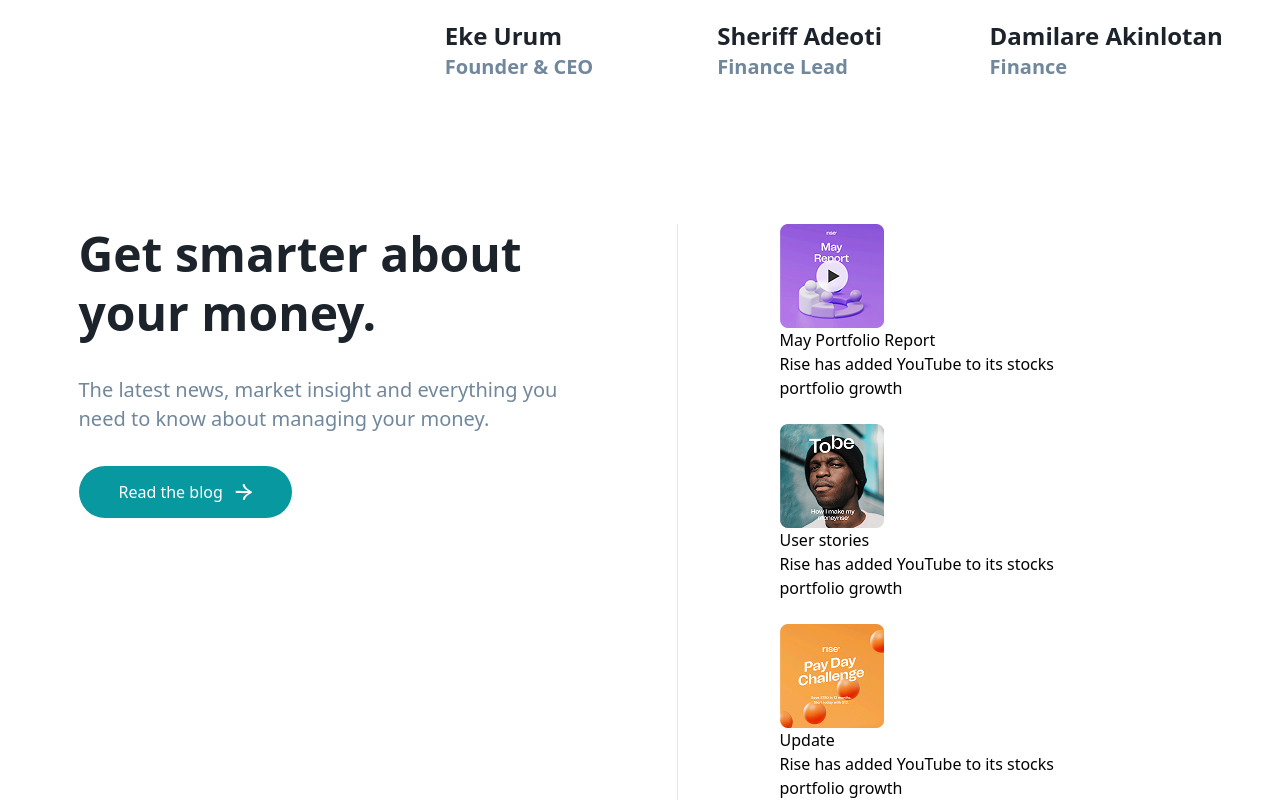
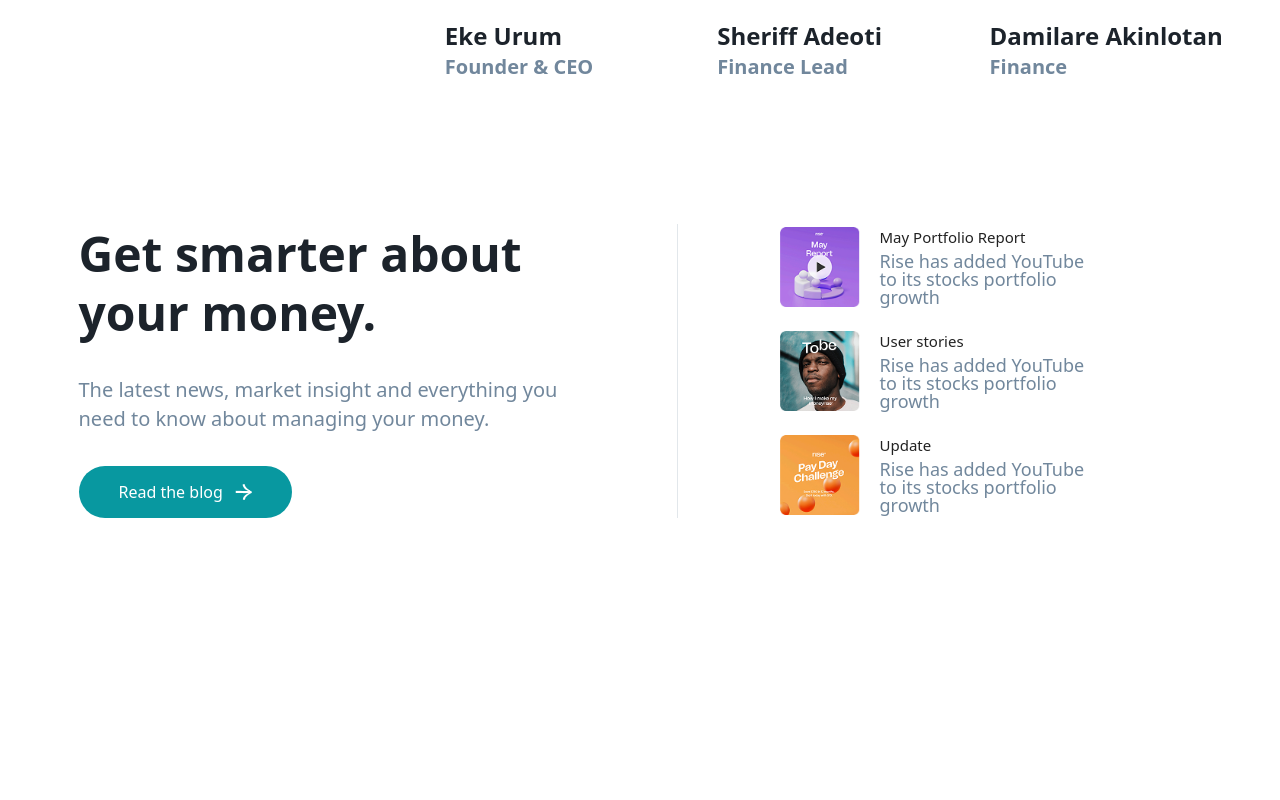
Before and after one commit to blessing986/Rise-Test, a React (Vite) app: page / in a window 1280 px wide. Shown: the part 5360-6160 px from the top of the page. After the commit the page ends 5878 px from the top, so only its background shows below. Built offline with nearby package versions, Linux system fonts and the light colour scheme.

Commit message:
chore: minor fix

```diff
--- a/src/components/BlogItem/BlogItem.tsx
+++ b/src/components/BlogItem/BlogItem.tsx
@@ -1,3 +1,5 @@
+import styles from "./BlogItem.module.css";
+
 interface BlogItemType {
   img: string;
   label: string;
@@ -6,44 +8,15 @@
 
 const BlogItem = ({ img, label, description }: BlogItemType) => {
   return (
-    <>
-      <div className="flex items-center lg:justify-center gap-[20px] sm:px-10 md:px-0">
-        <img src={img} alt={label} className="h-20 w-20" />
+    <div className={styles.blogItem}>
+      <img src={img} alt={label} className={styles.image} />
 
-        <div className="flex flex-col gap-[5px]">
-          <h6 className="text-[#222222] font-normal text-[15px] leading-[20px]">
-            {label}
-          </h6>
-          <p className="text-[#71879C] font-normal text-[16px] sm:text-[18px] leading-[100%]">
-            {description}
-          </p>
-        </div>
+      <div className={styles.textContainer}>
+        <h6 className={styles.label}>{label}</h6>
+        <p className={styles.description}>{description}</p>
       </div>
-    </>
+    </div>
   );
 };
 
 export default BlogItem;
-
-// import styles from "./BlogItem.module.css";
-
-// interface BlogItemType {
-//   img: string;
-//   label: string;
-//   description: string;
-// }
-
-// const BlogItem = ({ img, label, description }: BlogItemType) => {
-//   return (
-//     <div className={styles.blogItem}>
-//       <img src={img} alt={label} className={styles.image} />
-
-//       <div className={styles.textContainer}>
-//         <h6 className={styles.label}>{label}</h6>
-//         <p className={styles.description}>{description}</p>
-//       </div>
-//     </div>
-//   );
-// };
-
-// export default BlogItem;
```
